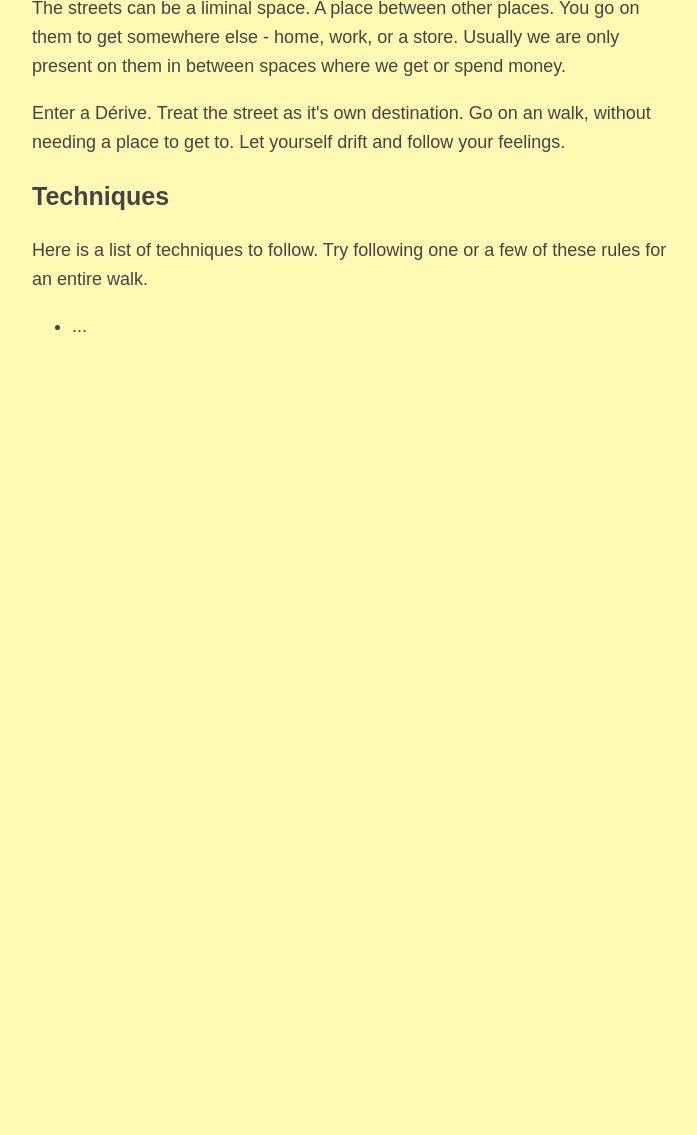
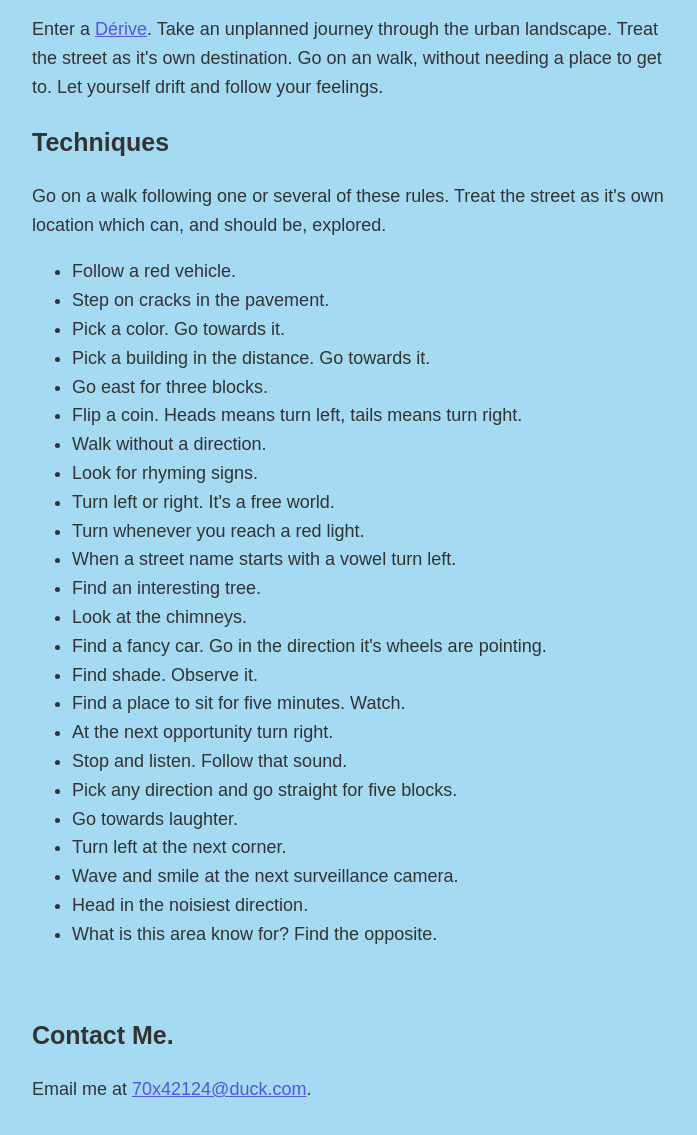
Before and after one commit to nbeirne/derive-site, a plain HTML site: page index.html in a window 1280 px wide. Shown: the part 299-1434 px from the top of the page, without its empty margins (283-980 px from the left). Before the commit the page ends 800 px from the top, so only its background shows below. Drawn offline with Linux system fonts and the light colour scheme.

Commit message:
Add more content

```diff
--- a/index.html
+++ b/index.html
@@ -4,7 +4,7 @@
     <meta charset="utf-8" />
     <meta name="viewport" content="width=device-width, initial-scale=1" />
     <meta http-equiv="X-Clacks-Overhead" content="GNU Eddie Ing" />
-    <title>soup</title>
+    <title>derive</title>
     <style type="text/css">
       body{
         margin:40px auto;
@@ -13,13 +13,19 @@
         font-size:18px;
         padding:0 10px;
         font-family: Arial, sans-serif;
-        color:#444;
-        background-color:#fff9b3;
+        color:#333;
+        background-color:#A5DAF3;
+        /* #B7E2F5 */
+        /* #A5DAF3 uranium blue*/
+        /* #89CFF0 baby blue*/
+        /* #93BBDC */
+        /* #A3C5E1 */
+        /* #FFF9B3 yellow */
       }
       h1,h2{width:100%;text-align: left;}
       h2,h3{font-size:25px;}
       h1,h2,h3{line-height:1.2;}
-      a{color:#66D;}
+      a{color:#55D;}
     </style>
 
   </head>
@@ -27,20 +33,49 @@
 
     <header>
       <h1>Getting Lost in a Familiar Place</h1>
-      <h3>Going on a walk can be a form of resistance. The streets are here for us to use and enjoy.</h3>
+      <h3>Reclaiming our public space</h3>
     </header>
 
     </br>
 
-    <h2><a href="https://en.wikipedia.org/wiki/Dérive">Dérive</a></h2>
     <p>The streets can be a liminal space. A place between other places. You go on them to get somewhere else - home, work, or a store. Usually we are only present on them in between spaces where we get or spend money.</p>
 
-    <p>Enter a Dérive. Treat the street as it's own destination. Go on an walk, without needing a place to get to. Let yourself drift and follow your feelings.</p>
+    <p>Enter a <a href="https://en.wikipedia.org/wiki/Dérive">Dérive</a>. Take an unplanned journey through the urban landscape. Treat the street as it's own destination. Go on an walk, without needing a place to get to. Let yourself drift and follow your feelings.</p>
 
     <h3>Techniques</h3>
-    <p>Here is a list of techniques to follow. Try following one or a few of these rules for an entire walk.</p>
+    <p>Go on a walk following one or several of these rules. Treat the street as it's own location which can, and should be, explored.</p>
     <ul>
-      <li>...</li>
+
+      <li>Follow a red vehicle.</li>
+      <li>Step on cracks in the pavement.</li>
+      <li>Pick a color. Go towards it.</li>
+      <li>Pick a building in the distance. Go towards it.</li>
+      <li>Go east for three blocks.</li>
+      <li>Flip a coin. Heads means turn left, tails means turn right.</li>
+      <li>Walk without a direction.</li>
+      <li>Look for rhyming signs.</li>
+      <li>Turn left or right. It's a free world.</li>
+      <li>Turn whenever you reach a red light.</li>
+      <li>When a street name starts with a vowel turn left.</li>
+      <li>Find an interesting tree.</li>
+      <li>Look at the chimneys.</li>
+      <li>Find a fancy car. Go in the direction it's wheels are pointing.</li>
+      <li>Find shade. Observe it.</li>
+      <li>Find a place to sit for five minutes. Watch.</li>
+      <li>At the next opportunity turn right.</li>
+      <li>Stop and listen. Follow that sound.</li>
+      <li>Pick any direction and go straight for five blocks.</li>
+      <li>Go towards laughter. </li>
+      <li>Turn left at the next corner.</li>
+      <li>Wave and smile at the next surveillance camera.</li>
+      <li>Head in the noisiest direction.</li>
+      <li>What is this area know for? Find the opposite.</li>
+
     </ul>
+
+    </br>
+    <h3>Contact Me.</h3>
+    <p>Email me at <a href="mailto:70x42124@duck.com">70x42124@duck.com</a>.</p>
+
   </body>
 </html>
```
